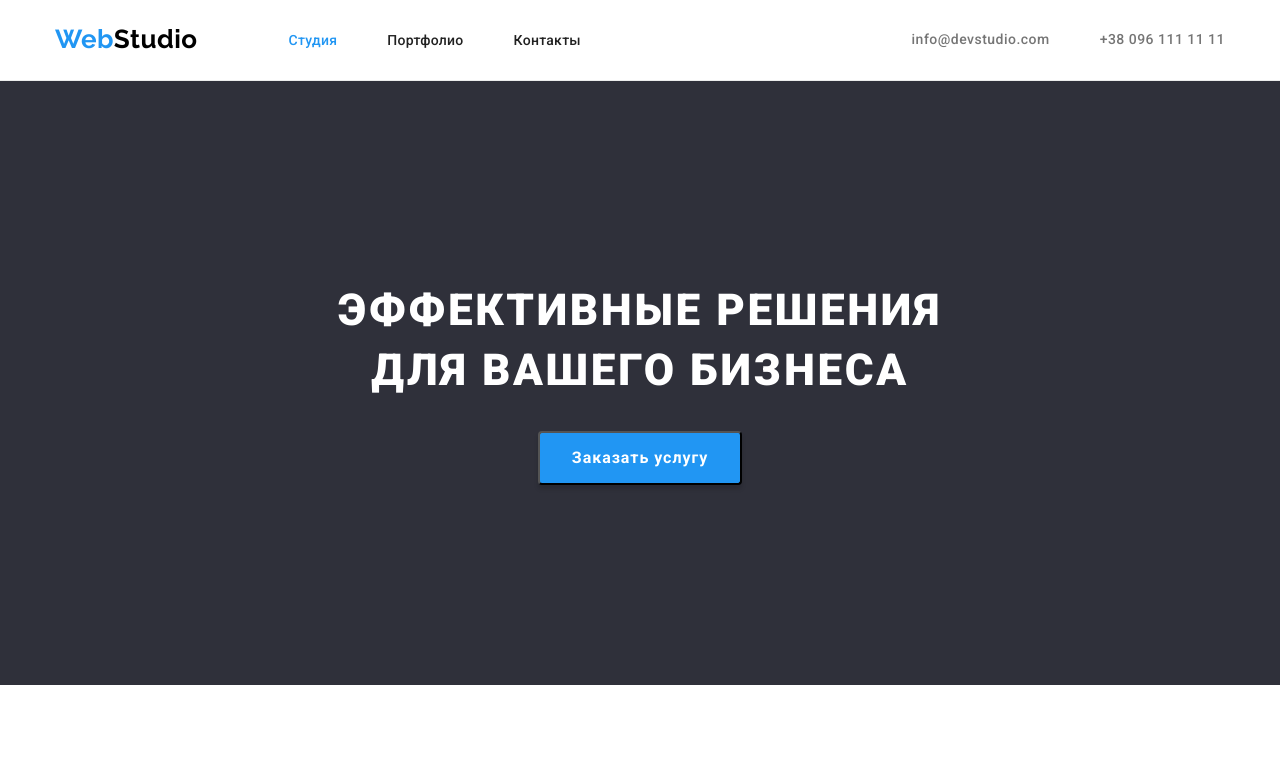
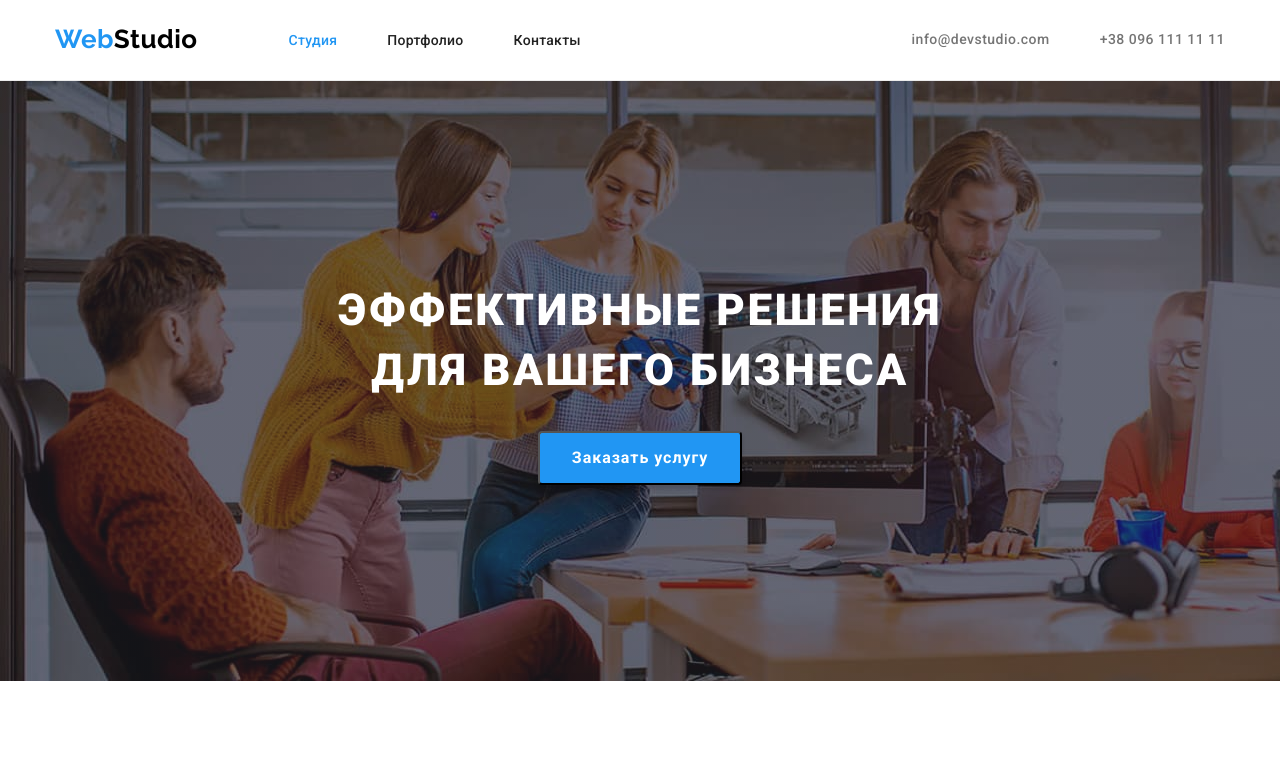
Before and after one commit to RomaSamkov/goit-markup-hw-04, a plain HTML site: page index.html in a window 1280 px wide. Shown: the top 771 px of the page. Drawn offline with nearby package versions, Linux system fonts and the light colour scheme.

Commit message:
Добавляет в герой бекграунд

```diff
--- a/css/styless.css
+++ b/css/styless.css
@@ -142,6 +142,14 @@ body {
   padding-top: 200px;
   padding-bottom: 200px;
   background-color: #2f303a;
+}
+.overlay {
+  max-width: 1600px;
+  height: 600px;
+  margin-left: auto;
+  margin-right: auto;
+  background-image: linear-gradient(to right, rgba(47, 48, 58, 0.4), rgba(47, 48, 58, 0.4)),
+    url(../images/overlay.jpg);
 }
 .hero-title {
   display: block;
--- a/index.html
+++ b/index.html
@@ -41,7 +41,7 @@
 
         <main>
     <!--Блок герой-->
-        <section class="hero">
+        <section class="hero overlay">
             <div class="container">
             <h1 class="hero-title">Эффективные решения для вашего бизнеса</h1>
             <button type="button" class="hero-button">Заказать услугу</button>
```
